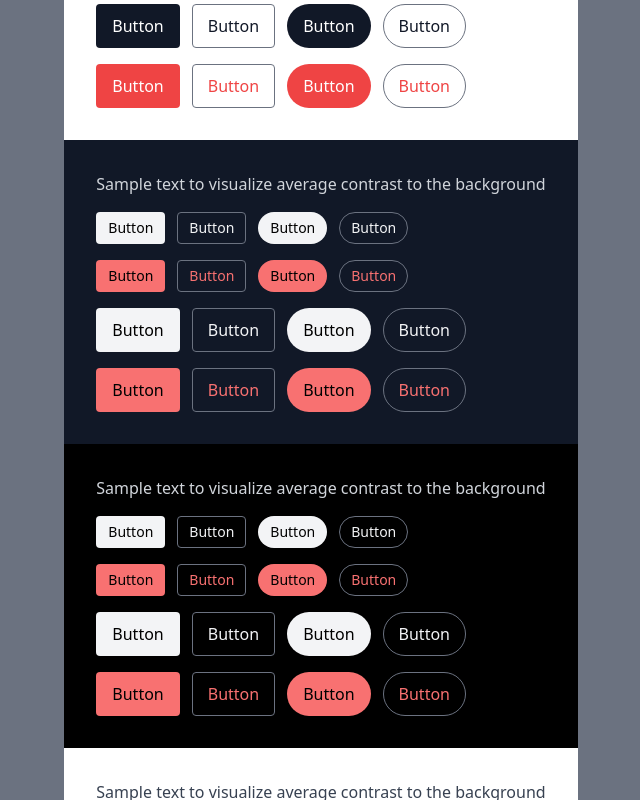
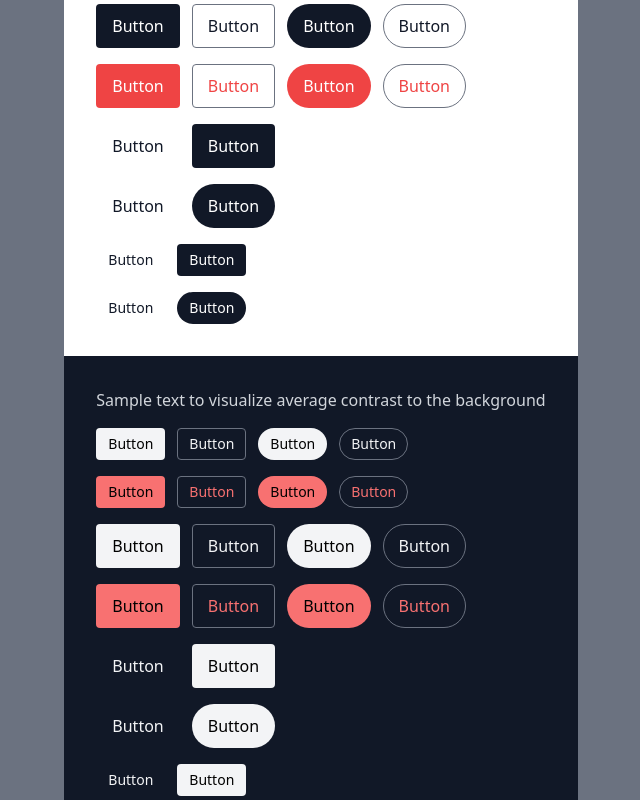
Before and after one commit to FlynnRider-000/nextjs-starter, a Next.js app: page / in a window 1280 px wide. Shown: the part 1580-2380 px from the top of the page, without its empty margins (319-959 px from the left). Built offline with nearby package versions, Linux system fonts and the light colour scheme.

Commit message:
fesat: add new button examples

```diff
--- a/src/pages/index.tsx
+++ b/src/pages/index.tsx
@@ -105,6 +105,26 @@ export default function Page() {
 						<SecondaryButton outlined shape="pill" intent="danger">
 							Button
 						</SecondaryButton>
+					</div>
+					<div className="space-x-3">
+						<SecondaryButton>Button</SecondaryButton>
+						<PrimaryButton>Button</PrimaryButton>
+					</div>
+					<div className="space-x-3">
+						<SecondaryButton shape="pill">Button</SecondaryButton>
+						<PrimaryButton shape="pill">Button</PrimaryButton>
+					</div>
+					<div className="space-x-3">
+						<SecondaryButton size="sm">Button</SecondaryButton>
+						<PrimaryButton size="sm">Button</PrimaryButton>
+					</div>
+					<div className="space-x-3">
+						<SecondaryButton size="sm" shape="pill">
+							Button
+						</SecondaryButton>
+						<PrimaryButton size="sm" shape="pill">
+							Button
+						</PrimaryButton>
 					</div>
 				</Canvas>
 			</ThemingShowcase>
```
